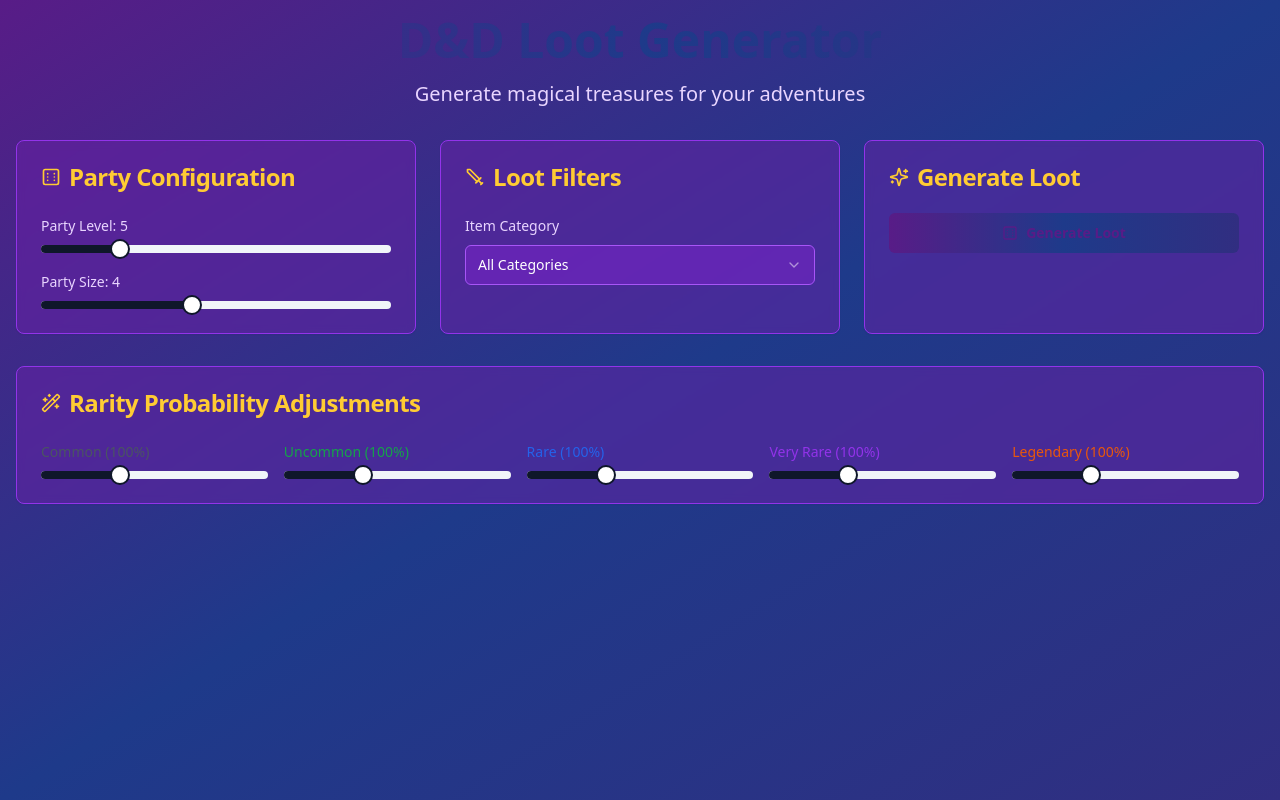
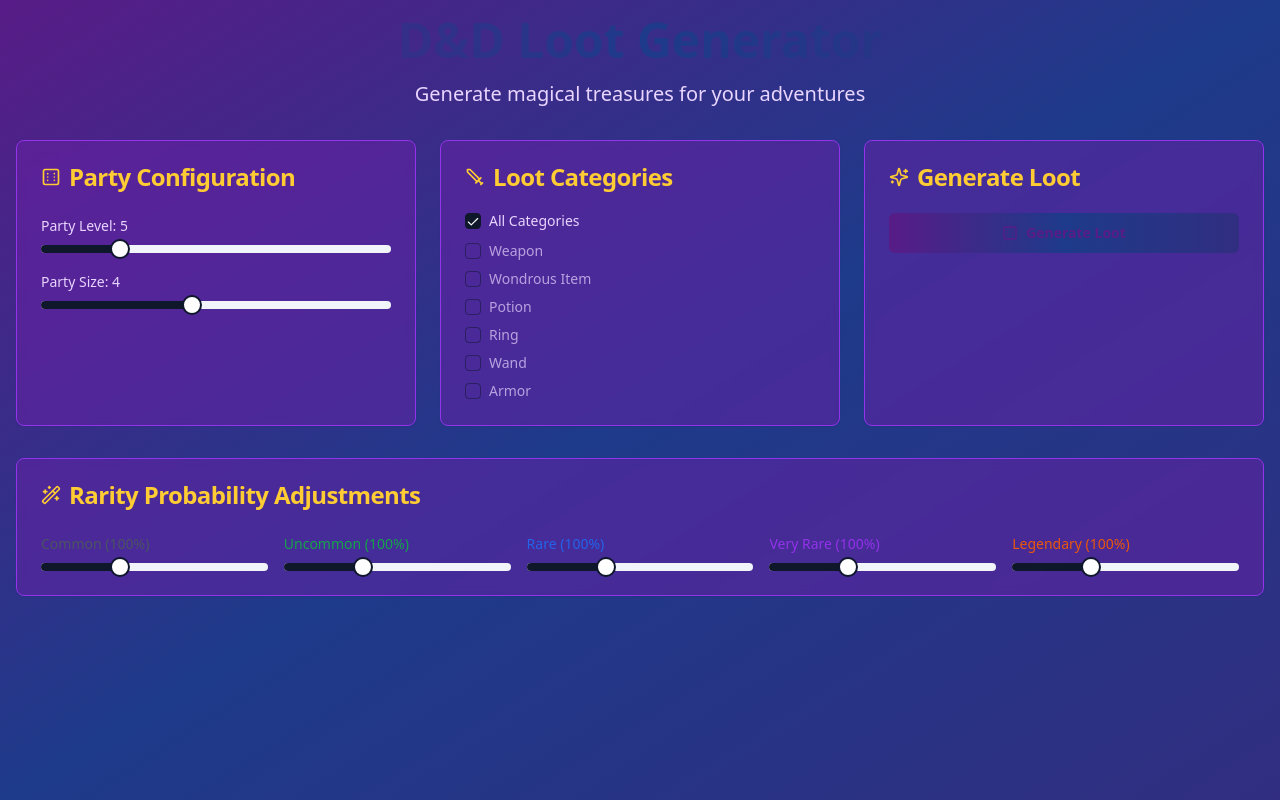
Before and after one commit to FirsRdJnr/trove-teller-generator-forge, a React (Vite) app: page / in a window 1280 px wide. Built offline with nearby package versions, Linux system fonts and the light colour scheme.

Commit message:
Refactor: Use multi-select for loot filters
Replaces the dropdown for item category filtering with a multi-select component.

```diff
--- a/src/components/LootGenerator.tsx
+++ b/src/components/LootGenerator.tsx
@@ -3,9 +3,9 @@ import React, { useState, useEffect } from 'react';
 import { Card, CardContent, CardHeader, CardTitle } from '@/components/ui/card';
 import { Button } from '@/components/ui/button';
 import { Slider } from '@/components/ui/slider';
-import { Select, SelectContent, SelectItem, SelectTrigger, SelectValue } from '@/components/ui/select';
 import { Input } from '@/components/ui/input';
 import { Label } from '@/components/ui/label';
+import { Checkbox } from '@/components/ui/checkbox';
 import { Dice6, Sparkles, Sword, Shield, Wand2 } from 'lucide-react';
 import { LootItem } from '@/types/loot';
 import { LootCard } from './LootCard';
@@ -14,7 +14,7 @@ import { lootData } from '@/data/lootData';
 const LootGenerator = () => {
   const [partyLevel, setPartyLevel] = useState(5);
   const [partySize, setPartySize] = useState(4);
-  const [selectedCategory, setSelectedCategory] = useState('all');
+  const [selectedCategories, setSelectedCategories] = useState<string[]>(['all']);
   const [rarityMultipliers, setRarityMultipliers] = useState({
     common: 1.0,
     uncommon: 1.0,
@@ -28,15 +28,30 @@ const LootGenerator = () => {
   const categories = Array.from(new Set(lootData.map(item => item.category)));
   const rarities = ['common', 'uncommon', 'rare', 'very rare', 'legendary'];
 
+  const handleCategoryChange = (category: string, checked: boolean) => {
+    if (category === 'all') {
+      setSelectedCategories(checked ? ['all'] : []);
+    } else {
+      setSelectedCategories(prev => {
+        const newCategories = checked
+          ? [...prev.filter(c => c !== 'all'), category]
+          : prev.filter(c => c !== category);
+
+        // If no specific categories are selected, default to 'all'
+        return newCategories.length === 0 ? ['all'] : newCategories;
+      });
+    }
+  };
+
   const generateLoot = () => {
     setIsGenerating(true);
 
     setTimeout(() => {
       const filteredItems = lootData.filter(item => {
-        if (selectedCategory !== 'all' && item.category !== selectedCategory) {
-          return false;
+        if (selectedCategories.includes('all')) {
+          return true;
         }
-        return true;
+        return selectedCategories.includes(item.category);
       });
 
       const lootCount = Math.max(1, Math.floor(partySize / 2) + Math.floor(partyLevel / 3));
@@ -48,15 +63,15 @@ const LootGenerator = () => {
           const multiplier = rarityMultipliers[item.rarity.toLowerCase() as keyof typeof rarityMultipliers] || 1;
           return {
             ...item,
-            weight: baseWeight * multiplier
+            calculatedWeight: baseWeight * multiplier
           };
         });
 
-        const totalWeight = weightedItems.reduce((sum, item) => sum + item.weight, 0);
+        const totalWeight = weightedItems.reduce((sum, item) => sum + item.calculatedWeight, 0);
         let random = Math.random() * totalWeight;
 
         for (const item of weightedItems) {
-          random -= item.weight;
+          random -= item.calculatedWeight;
           if (random <= 0) {
             newLoot.push(item);
             break;
@@ -156,25 +171,34 @@ const LootGenerator = () => {
             <CardHeader>
               <CardTitle className="text-gold-400 flex items-center gap-2">
                 <Sword className="w-5 h-5" />
-                Loot Filters
+                Loot Categories
               </CardTitle>
             </CardHeader>
-            <CardContent>
-              <div>
-                <Label className="text-purple-200">Item Category</Label>
-                <Select value={selectedCategory} onValueChange={setSelectedCategory}>
-                  <SelectTrigger className="mt-2 bg-purple-700/50 border-purple-500 text-white">
-                    <SelectValue />
-                  </SelectTrigger>
-                  <SelectContent className="bg-purple-800 border-purple-600">
-                    <SelectItem value="all">All Categories</SelectItem>
-                    {categories.map(category => (
-                      <SelectItem key={category} value={category}>
-                        {category}
-                      </SelectItem>
-                    ))}
-                  </SelectContent>
-                </Select>
+            <CardContent className="space-y-3">
+              <div className="flex items-center space-x-2">
+                <Checkbox
+                  id="all-categories"
+                  checked={selectedCategories.includes('all')}
+                  onCheckedChange={(checked) => handleCategoryChange('all', checked as boolean)}
+                />
+                <Label htmlFor="all-categories" className="text-purple-200 font-medium">
+                  All Categories
+                </Label>
+              </div>
+              <div className="grid grid-cols-1 gap-2 max-h-40 overflow-y-auto">
+                {categories.map(category => (
+                  <div key={category} className="flex items-center space-x-2">
+                    <Checkbox
+                      id={category}
+                      checked={selectedCategories.includes(category)}
+                      onCheckedChange={(checked) => handleCategoryChange(category, checked as boolean)}
+                      disabled={selectedCategories.includes('all')}
+                    />
+                    <Label htmlFor={category} className="text-purple-200 text-sm">
+                      {category}
+                    </Label>
+                  </div>
+                ))}
               </div>
             </CardContent>
           </Card>
```
